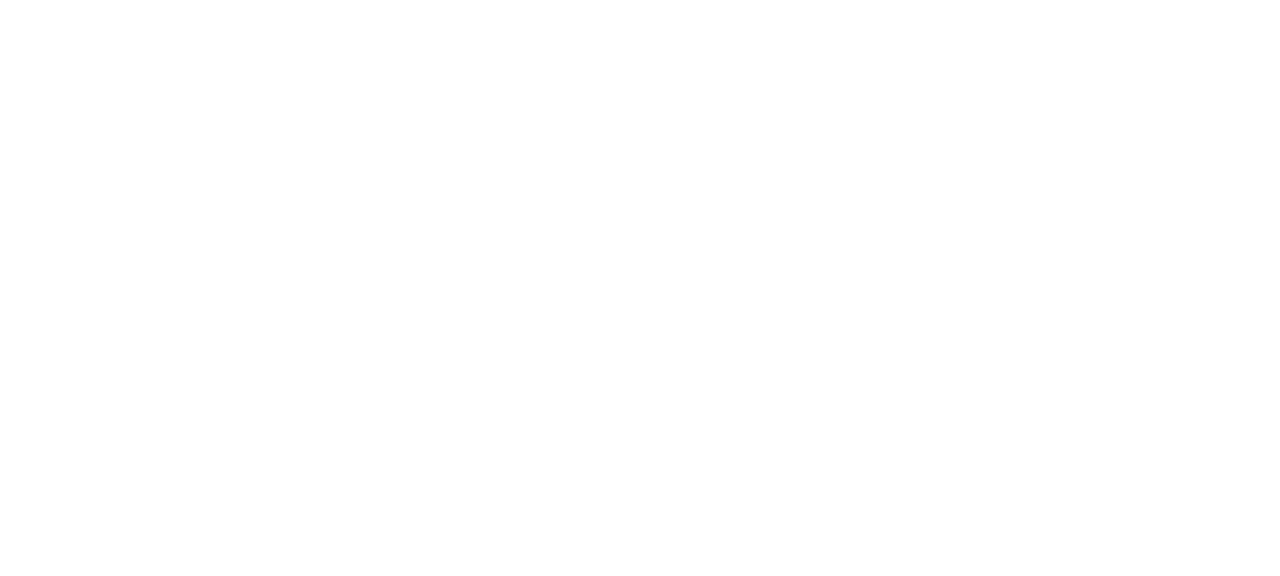
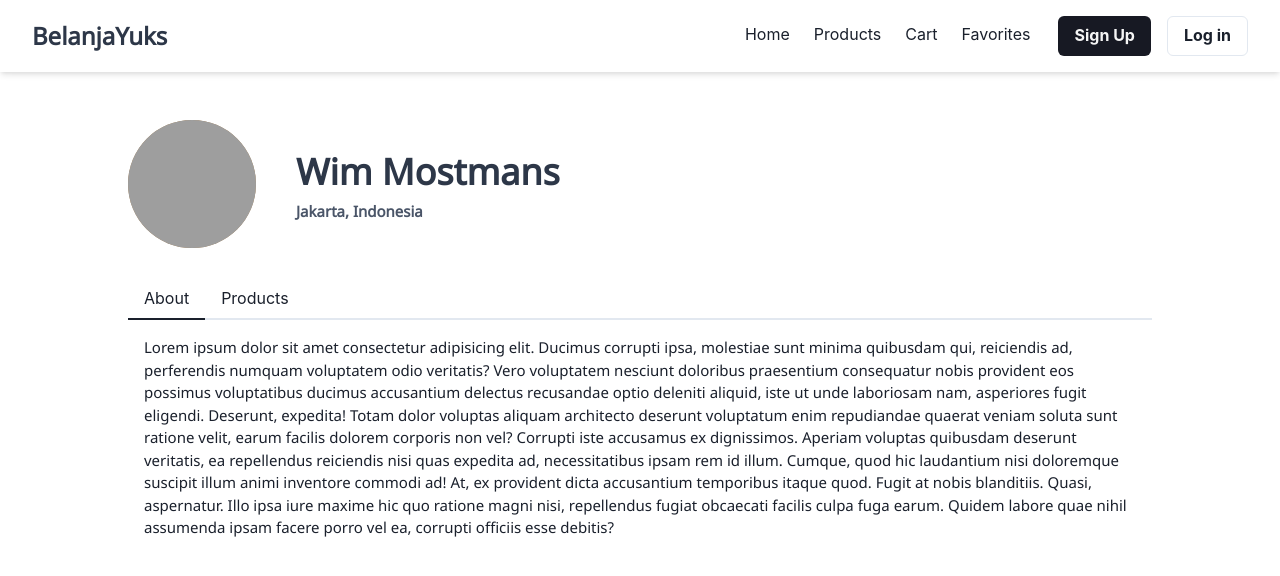
Before and after one commit to hudiansyahrobby/belanjaYuks, a React (Create React App) app in the folder client/: page /shops/1 in a window 1280 px wide. Shown: the top 576 px of the page. Built offline with nearby package versions, Linux system fonts and the light colour scheme; no server answers; grey boxes are pictures that could not be loaded.

Commit message:
add shops and shop detail pages

```diff
--- a/client/src/App.tsx
+++ b/client/src/App.tsx
@@ -17,6 +17,8 @@
 const AdminDashboard = React.lazy(() => import("./pages/AdminDashboard"));
 const CreateShop = React.lazy(() => import("./pages/CreateShop"));
 const CreateProduct = React.lazy(() => import("./pages/CreateProduct"));
+const Shops = React.lazy(() => import("./pages/Shops"));
+const ShopDetail = React.lazy(() => import("./pages/ShopDetail"));
 
 const App: React.FC = () => {
   const queryClient = new QueryClient();
@@ -37,7 +39,10 @@
             <Route path="/carts" exact component={MyCart} />
             <Route path="/me" exact component={MyProfile} />
             <Route path="/admin" exact component={AdminDashboard} />
+            <Route path="/shops" exact component={Shops} />
             <Route path="/shops/create" exact component={CreateShop} />
+            <Route path="/shops/:id" component={ShopDetail} />
+
             <Route
               path="/shops/products/create"
               exact
--- /dev/null
+++ b/client/src/components/molecules/ProfileAvatar/index.tsx
@@ -0,0 +1,24 @@
+import { Flex, Avatar, Box, Text } from "@chakra-ui/react";
+import React from "react";
+import Subtitle from "../../atoms/typography/Subtitle";
+
+const ProfileAvatar = () => {
+  return (
+    <Flex alignItems="center">
+      <Avatar name="Dan Abrahmov" src="https://bit.ly/dan-abramov" size="2xl" />
+      <Box ml="40px">
+        <Text
+          as="h1"
+          color="gray.700"
+          fontSize={{ base: "20px", sm: "24px", md: "4xl" }}
+          fontWeight="extrabold"
+        >
+          Wim Mostmans
+        </Text>
+        <Subtitle fontSize={{ base: "15px" }}>Jakarta, Indonesia</Subtitle>
+      </Box>
+    </Flex>
+  );
+};
+
+export default ProfileAvatar;
--- a/client/src/components/molecules/ShopCard/index.tsx
+++ b/client/src/components/molecules/ShopCard/index.tsx
@@ -56,7 +56,7 @@
               <Card
                 key={shop.id}
                 isLoading={isLoading}
-                to={`/shop?shopId=${shop.id}`}
+                to={`/shops/${shop.id}`}
                 title={shop.name}
                 image={shop.images}
                 subtitle={shop.description}
--- a/client/src/components/organisms/ProfileHeader/index.tsx
+++ b/client/src/components/organisms/ProfileHeader/index.tsx
@@ -1,6 +1,7 @@
 import React from "react";
 import { Avatar, Box, Button, Flex, Text } from "@chakra-ui/react";
 import Subtitle from "../../atoms/typography/Subtitle";
+import ProfileAvatar from "../../molecules/ProfileAvatar";
 
 const ProfileHeader = () => {
   return (
@@ -9,24 +10,7 @@
       justifyContent="space-between"
       flexDirection={{ base: "column", md: "row" }}
     >
-      <Flex alignItems="center">
-        <Avatar
-          name="Dan Abrahmov"
-          src="https://bit.ly/dan-abramov"
-          size="2xl"
-        />
-        <Box ml="40px">
-          <Text
-            as="h1"
-            color="gray.700"
-            fontSize={{ base: "20px", sm: "24px", md: "4xl" }}
-            fontWeight="extrabold"
-          >
-            Wim Mostmans
-          </Text>
-          <Subtitle fontSize={{ base: "15px" }}>Jakarta, Indonesia</Subtitle>
-        </Box>
-      </Flex>
+      <ProfileAvatar />
 
       <Button
         mt={{ base: "30px", md: 0 }}
--- /dev/null
+++ b/client/src/components/organisms/ShopContent/index.tsx
@@ -0,0 +1,77 @@
+import {
+  Button,
+  Tab,
+  TabList,
+  TabPanel,
+  TabPanels,
+  Tabs,
+  Text,
+} from "@chakra-ui/react";
+import React from "react";
+import ProductsCard from "../../molecules/ProductsCard";
+
+const ShopContent = () => {
+  return (
+    <>
+      <Tabs mt="30px">
+        <TabList>
+          <Tab
+            _selected={{
+              color: "gray.800",
+              borderBottomColor: "gray.800",
+            }}
+          >
+            About
+          </Tab>
+          <Tab
+            _selected={{
+              color: "gray.800",
+              borderBottomColor: "gray.800",
+            }}
+          >
+            Products
+          </Tab>
+        </TabList>
+
+        <TabPanels>
+          <TabPanel>
+            <Text fontSize="15px">
+              Lorem ipsum dolor sit amet consectetur adipisicing elit. Ducimus
+              corrupti ipsa, molestiae sunt minima quibusdam qui, reiciendis ad,
+              perferendis numquam voluptatem odio veritatis? Vero voluptatem
+              nesciunt doloribus praesentium consequatur nobis provident eos
+              possimus voluptatibus ducimus accusantium delectus recusandae
+              optio deleniti aliquid, iste ut unde laboriosam nam, asperiores
+              fugit eligendi. Deserunt, expedita! Totam dolor voluptas aliquam
+              architecto deserunt voluptatum enim repudiandae quaerat veniam
+              soluta sunt ratione velit, earum facilis dolorem corporis non vel?
+              Corrupti iste accusamus ex dignissimos. Aperiam voluptas quibusdam
+              deserunt veritatis, ea repellendus reiciendis nisi quas expedita
+              ad, necessitatibus ipsam rem id illum. Cumque, quod hic laudantium
+              nisi doloremque suscipit illum animi inventore commodi ad! At, ex
+              provident dicta accusantium temporibus itaque quod. Fugit at nobis
+              blanditiis. Quasi, aspernatur. Illo ipsa iure maxime hic quo
+              ratione magni nisi, repellendus fugiat obcaecati facilis culpa
+              fuga earum. Quidem labore quae nihil assumenda ipsam facere porro
+              vel ea, corrupti officiis esse debitis?
+            </Text>
+          </TabPanel>
+          <TabPanel>
+            <ProductsCard />
+            <Button
+              variant="outline"
+              mx="auto"
+              display="block"
+              my="40px"
+              colorScheme="telegram"
+            >
+              Load More
+            </Button>
+          </TabPanel>
+        </TabPanels>
+      </Tabs>
+    </>
+  );
+};
+
+export default ShopContent;
--- /dev/null
+++ b/client/src/components/organisms/ShopHeader/index.tsx
@@ -0,0 +1,17 @@
+import { Flex } from "@chakra-ui/react";
+import React from "react";
+import ProfileAvatar from "../../molecules/ProfileAvatar";
+
+const ShopHeader = () => {
+  return (
+    <Flex
+      alignItems={{ base: "flex-start", md: "center" }}
+      justifyContent="space-between"
+      flexDirection={{ base: "column", md: "row" }}
+    >
+      <ProfileAvatar />
+    </Flex>
+  );
+};
+
+export default ShopHeader;
--- /dev/null
+++ b/client/src/components/templates/ShopDetailTemplate/index.tsx
@@ -0,0 +1,19 @@
+import { Box } from "@chakra-ui/react";
+import React from "react";
+import Layout from "../../atoms/Layout";
+import ShopContent from "../../organisms/ShopContent";
+import ShopHeader from "../../organisms/ShopHeader";
+
+const ShopDetailTemplate = () => {
+  return (
+    <Layout>
+      <Box mt="120px" mx={{ base: "20px", lg: "auto" }} maxWidth="container.lg">
+        <ShopHeader />
+
+        <ShopContent />
+      </Box>
+    </Layout>
+  );
+};
+
+export default ShopDetailTemplate;
--- /dev/null
+++ b/client/src/components/templates/ShopsTemplate/index.tsx
@@ -0,0 +1,68 @@
+import { Button } from "@chakra-ui/button";
+import { Box, Flex, Grid, GridItem, SimpleGrid } from "@chakra-ui/react";
+import React from "react";
+import useShops from "../../../hooks/Shop/useShops";
+import { ShopData } from "../../../types/ShopType";
+import Layout from "../../atoms/Layout";
+import MenuSelect from "../../atoms/MenuSelect";
+import Title from "../../atoms/typography/Title";
+import Card from "../../atoms/Card";
+
+const ShopsTemplate = () => {
+  const { isLoading, data: shops, isError: isShopsError } = useShops();
+
+  return (
+    <Layout>
+      <Grid
+        mt={{ base: "100px", md: "130px" }}
+        h="200px"
+        mx="20px"
+        templateRows="repeat(1, 1fr)"
+        templateColumns="repeat(5, 1fr)"
+        gap={4}
+      >
+        <GridItem rowSpan={1} colSpan={5} mt={{ base: "30px", md: 0 }}>
+          <Box>
+            <Title textAlign="center">Shop List</Title>
+            <Flex justifyContent="flex-end" mt="20px">
+              <MenuSelect />
+            </Flex>
+
+            <SimpleGrid
+              columns={{ sm: 2, md: 4, xl: 5 }}
+              spacing="20px"
+              my="30px"
+              justifyItems="center"
+            >
+              {shops?.pages?.map((_shops) => {
+                return _shops.results.map((shop: ShopData) => (
+                  <Card
+                    key={shop.id}
+                    isLoading={isLoading}
+                    to={`/shops/${shop.id}`}
+                    title={shop.name}
+                    image={shop.images}
+                    subtitle={shop.description}
+                    buttonText="Visit Shop"
+                  />
+                ));
+              })}
+            </SimpleGrid>
+
+            <Button
+              variant="outline"
+              mx="auto"
+              display="block"
+              my="40px"
+              colorScheme="telegram"
+            >
+              Load More
+            </Button>
+          </Box>
+        </GridItem>
+      </Grid>
+    </Layout>
+  );
+};
+
+export default ShopsTemplate;
--- /dev/null
+++ b/client/src/pages/ShopDetail/index.tsx
@@ -0,0 +1,8 @@
+import React from "react";
+import ShopDetailTemplate from "../../components/templates/ShopDetailTemplate";
+
+const ShopDetail = () => {
+  return <ShopDetailTemplate />;
+};
+
+export default ShopDetail;
--- /dev/null
+++ b/client/src/pages/Shops/index.tsx
@@ -0,0 +1,8 @@
+import React from "react";
+import ShopsTemplate from "../../components/templates/ShopsTemplate";
+
+const Shops = () => {
+  return <ShopsTemplate />;
+};
+
+export default Shops;
```
Also changed, not shown: client/src/components/templates/ProductsTemplate/index.tsx (+1 -13 lines), 1 other file (tests, documents, lock files or other folders).
